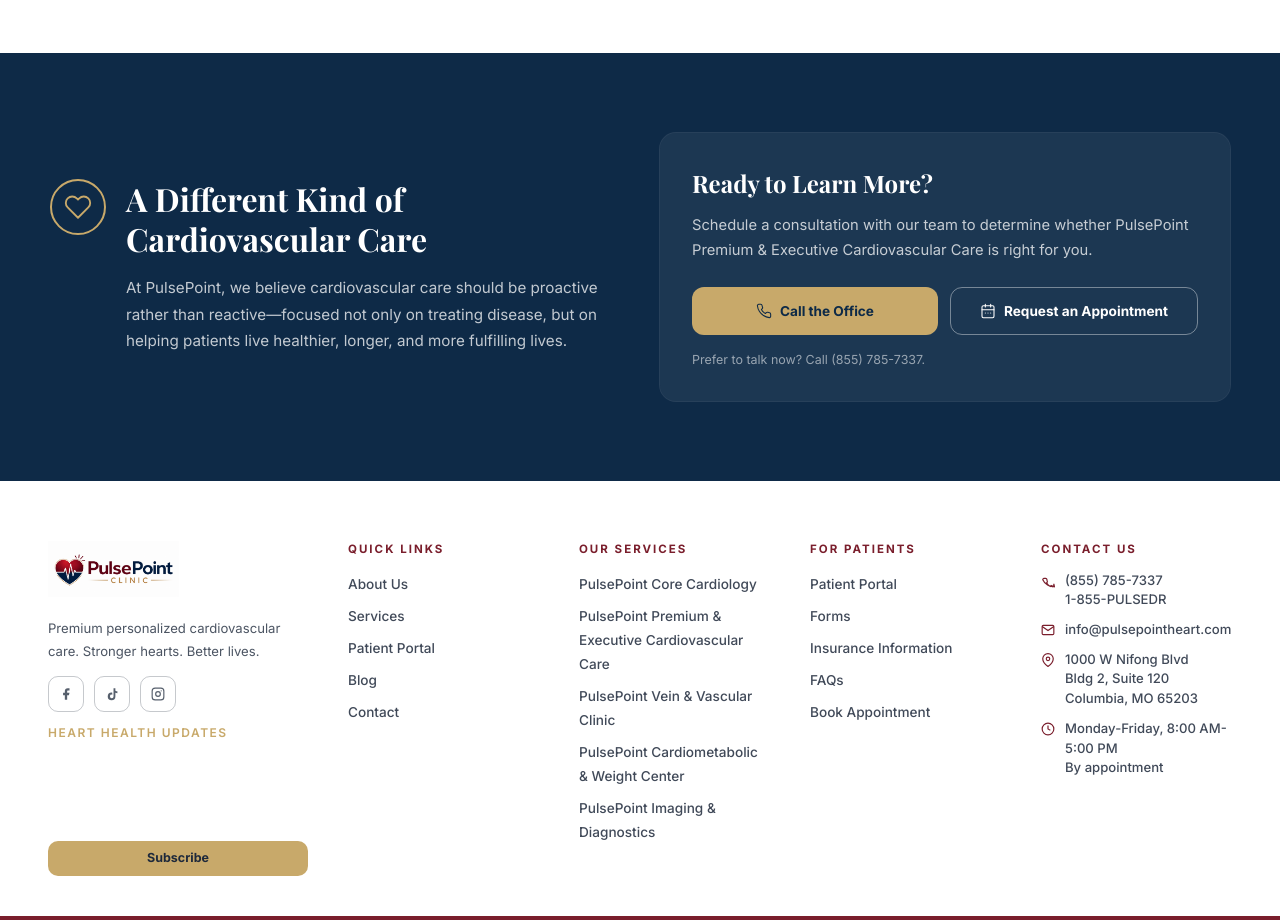
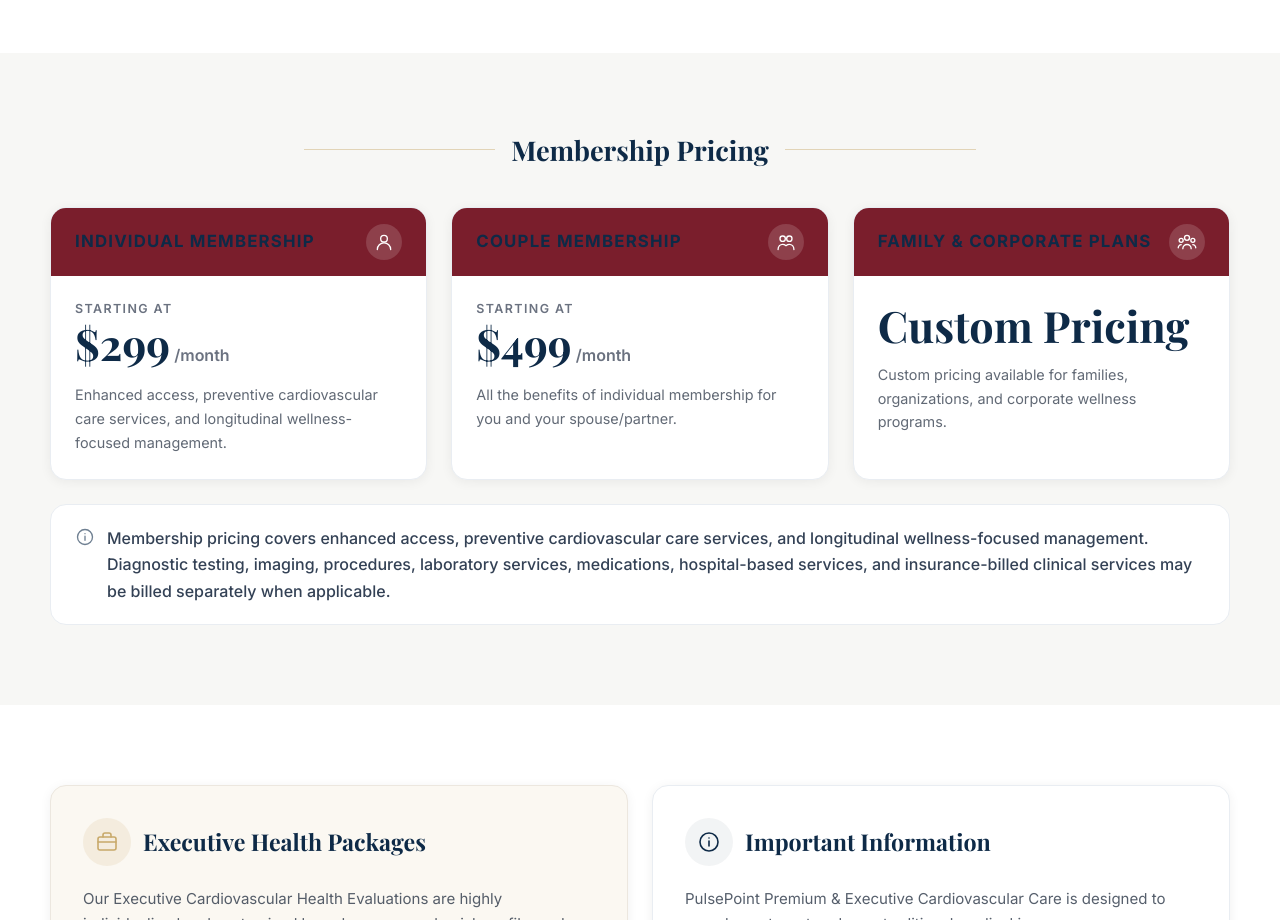
Before and after one commit to jabbeycodes/pulsepointheart.com, a Next.js app: page /premium-cardiovascular-care in a window 1280 px wide. Shown: the part 1880-2800 px from the top of the page. Built offline with nearby package versions, Linux system fonts and the light colour scheme; a web font is replaced by a local one.

Commit message:
Restore pricing on premium and cardiometabolic pages, only diagnostics hidden

```diff
--- a/app/cardiometabolic-weight-loss/page.tsx
+++ b/app/cardiometabolic-weight-loss/page.tsx
@@ -7,7 +7,7 @@ import StickyMobileCta from '@/components/StickyMobileCta'
 export const metadata: Metadata = {
   title: 'Cardiometabolic & Weight Loss Clinic | PulsePoint Cardiology',
   description:
-    'Physician-led medical weight loss and cardiometabolic care at PulsePoint. Membership includes GLP-1 management, InBody analysis, personalized treatment plans, and cardiovascular risk reduction.',
+    'Physician-led medical weight loss and cardiometabolic care at PulsePoint. One simple $299/month membership including GLP-1 management, InBody analysis, personalized treatment plans, and cardiovascular risk reduction.',
 }
 
 // Clinic contact, kept here so a single edit updates copy + tel: link.
@@ -303,7 +303,12 @@ export default function CardiometabolicWeightLossPage() {
                   <Icon name="calendar" className="h-4 w-4" />
                   Book a Consultation
                 </Link>
-                {/* Pricing link removed */}
+                <Link
+                  href="#pricing"
+                  className="inline-flex min-h-[48px] items-center justify-center rounded-xl border border-gold bg-white px-6 py-3 text-sm font-bold text-navy transition-colors hover:bg-gold/10"
+                >
+                  View Membership
+                </Link>
               </div>
             </div>
 
@@ -405,7 +410,53 @@ export default function CardiometabolicWeightLossPage() {
           </div>
         </section>
 
-        {/* PRICING SECTION REMOVED — contact office for pricing */}
+        {/* SINGLE PRICING CARD */}
+        <section id="pricing" className="px-5 py-4 sm:px-8 lg:px-12">
+          <div className="mx-auto max-w-[1180px]">
+            <div className="grid overflow-hidden rounded-3xl border border-[#E9EDF2] bg-white shadow-card lg:grid-cols-[340px_1fr]">
+              {/* Maroon label panel */}
+              <div className="flex flex-col justify-center gap-5 bg-wine px-7 py-10 text-white sm:px-9">
+                <span className="flex h-16 w-16 items-center justify-center rounded-full border-2 border-gold text-gold">
+                  <Icon name="heart" className="h-8 w-8" />
+                </span>
+                <div className="text-[.74rem] font-bold uppercase tracking-[2.4px] text-gold">
+                  Membership Pricing
+                </div>
+                <h2 className="font-display text-[1.5rem] font-bold leading-tight sm:text-[1.75rem]">
+                  PulsePoint Cardiometabolic &amp; Weight Loss Membership
+                </h2>
+              </div>
+
+              {/* Price + benefits */}
+              <div className="p-7 sm:p-9 lg:p-10">
+                <div className="flex flex-wrap items-end gap-x-2">
+                  <span className="font-display text-[3rem] font-bold leading-none text-navy sm:text-[3.6rem]">
+                    $299
+                  </span>
+                  <span className="pb-1 text-[1.1rem] font-semibold text-muted">
+                    /month
+                  </span>
+                </div>
+                <p className="mt-2 text-[.95rem] font-semibold uppercase tracking-[1px] text-wine">
+                  One simple membership. Everything included.
+                </p>
+
+                <ul className="mt-6 grid gap-x-8 gap-y-3 sm:grid-cols-2">
+                  {PLAN_INCLUDES.map((item) => (
+                    <li key={item} className="flex items-start gap-3">
+                      <span className="mt-0.5 flex h-5 w-5 flex-shrink-0 items-center justify-center rounded-full bg-wine/10 text-wine">
+                        <CheckBadge />
+                      </span>
+                      <span className="text-[.9rem] leading-[1.45] text-charcoal/85">
+                        {item}
+                      </span>
+                    </li>
+                  ))}
+                </ul>
+              </div>
+            </div>
+          </div>
+        </section>
 
         {/* IMPORTANT INFORMATION */}
         <section className="px-5 py-14 sm:px-8 sm:py-16 lg:px-12 lg:py-20">
--- a/app/premium-cardiovascular-care/page.tsx
+++ b/app/premium-cardiovascular-care/page.tsx
@@ -72,7 +72,7 @@ const PRICING = [
   {
     tier: 'Individual Membership',
     leadIn: 'Starting at',
-    price: '',
+    price: '$299',
     cadence: '/month',
     icon: 'person',
     text: 'Enhanced access, preventive cardiovascular care services, and longitudinal wellness-focused management.',
@@ -80,7 +80,7 @@ const PRICING = [
   {
     tier: 'Couple Membership',
     leadIn: 'Starting at',
-    price: '',
+    price: '$499',
     cadence: '/month',
     icon: 'couple',
     text: 'All the benefits of individual membership for you and your spouse/partner.',
@@ -88,10 +88,10 @@ const PRICING = [
   {
     tier: 'Family & Corporate Plans',
     leadIn: '',
-    price: '',
+    price: 'Custom Pricing',
     cadence: '',
     icon: 'group',
-    text: 'Available for families, organizations, and corporate wellness programs.',
+    text: 'Custom pricing available for families, organizations, and corporate wellness programs.',
   },
 ]
 
@@ -282,7 +282,12 @@ export default function PremiumCardiovascularCarePage() {
                   <Icon name="calendar" className="h-4 w-4" />
                   Request an Appointment
                 </Link>
-                {/* Pricing link removed */}
+                <Link
+                  href="#pricing"
+                  className="inline-flex min-h-[48px] items-center justify-center rounded-xl border border-gold bg-white px-6 py-3 text-sm font-bold text-navy transition-colors hover:bg-gold/10"
+                >
+                  View Membership Pricing
+                </Link>
               </div>
             </div>
 
@@ -376,9 +381,124 @@ export default function PremiumCardiovascularCarePage() {
           </div>
         </section>
 
-        {/* PRICING SECTION REMOVED — contact office for pricing */}
+        {/* D. MEMBERSHIP PRICING */}
+        <section id="pricing" className="px-5 py-14 sm:px-8 sm:py-16 lg:px-12 lg:py-20">
+          <div className="mx-auto max-w-[1180px]">
+            <SectionHeading>Membership Pricing</SectionHeading>
 
+            <div className="mt-10 grid gap-6 lg:grid-cols-3">
+              {PRICING.map((plan) => (
+                <article
+                  key={plan.tier}
+                  className="flex h-full flex-col overflow-hidden rounded-2xl border border-[#E9EDF2] bg-white shadow-card"
+                >
+                  <div className="flex items-center justify-between gap-3 bg-wine px-6 py-4">
+                    <h3 className="text-[.8rem] font-bold uppercase tracking-[1.2px] text-white">
+                      {plan.tier}
+                    </h3>
+                    <span className="flex h-9 w-9 flex-shrink-0 items-center justify-center rounded-full bg-white/15 text-white">
+                      <Icon name={plan.icon} className="h-5 w-5" />
+                    </span>
+                  </div>
+                  <div className="flex flex-1 flex-col p-6">
+                    {plan.leadIn ? (
+                      <div className="text-[.78rem] font-semibold uppercase tracking-[1.4px] text-muted">
+                        {plan.leadIn}
+                      </div>
+                    ) : null}
+                    <div className="mt-1 flex items-baseline gap-1">
+                      <span className="font-display text-[2.4rem] font-bold leading-none text-navy sm:text-[2.7rem]">
+                        {plan.price}
+                      </span>
+                      {plan.cadence ? (
+                        <span className="text-[1rem] font-semibold text-muted">
+                          {plan.cadence}
+                        </span>
+                      ) : null}
+                    </div>
+                    <p className="mt-4 text-[.9rem] leading-[1.65] text-charcoal/70">
+                      {plan.text}
+                    </p>
+                  </div>
+                </article>
+              ))}
+            </div>
 
+            {/* Pricing disclaimer */}
+            <div className="mt-6 flex items-start gap-3 rounded-2xl border border-[#E9EDF2] bg-white px-6 py-5">
+              <span className="mt-0.5 flex-shrink-0 text-navy/60">
+                <Icon name="info" className="h-5 w-5" />
+              </span>
+              <p className="text-[.82rem] leading-[1.65] text-muted">
+                Membership pricing covers enhanced access, preventive
+                cardiovascular care services, and longitudinal wellness-focused
+                management. Diagnostic testing, imaging, procedures, laboratory
+                services, medications, hospital-based services, and
+                insurance-billed clinical services may be billed separately when
+                applicable.
+              </p>
+            </div>
+          </div>
+        </section>
+
+        {/* E. EXECUTIVE HEALTH PACKAGES + IMPORTANT INFORMATION */}
+        <section className="bg-white px-5 py-14 sm:px-8 sm:py-16 lg:px-12 lg:py-20">
+          <div className="mx-auto grid max-w-[1180px] gap-6 lg:grid-cols-2 lg:items-stretch">
+            {/* Executive Health Packages */}
+            <article className="flex flex-col overflow-hidden rounded-2xl border border-[#ECE7DF] bg-[#FBF8F2] shadow-card">
+              <div className="flex flex-1 flex-col p-7 sm:p-8">
+                <div className="flex items-center gap-3">
+                  <span className="flex h-12 w-12 flex-shrink-0 items-center justify-center rounded-full bg-gold/15 text-gold">
+                    <Icon name="briefcase" className="h-6 w-6" />
+                  </span>
+                  <h2 className="font-display text-[1.3rem] font-bold text-navy sm:text-[1.45rem]">
+                    Executive Health Packages
+                  </h2>
+                </div>
+                <p className="mt-5 text-[.94rem] leading-[1.7] text-charcoal/75">
+                  Our Executive Cardiovascular Health Evaluations are highly
+                  individualized and customized based on your goals, risk
+                  profile, and desired level of testing and wellness assessment.
+                </p>
+                <p className="mt-4 text-[.94rem] leading-[1.7] text-charcoal/75">
+                  These programs may include advanced cardiovascular imaging,
+                  comprehensive metabolic evaluation, performance optimization,
+                  preventive diagnostics, and same-day coordinated testing.
+                </p>
+              </div>
+              <Link
+                href="/contact"
+                className="flex items-center justify-center gap-2 bg-gold px-6 py-4 text-center text-[.82rem] font-bold uppercase tracking-[1px] text-navy transition-opacity hover:opacity-90"
+              >
+                <Icon name="phone" className="h-4 w-4" />
+                Please Contact Our Office for Pricing and Customization
+              </Link>
+            </article>
+
+            {/* Important Information */}
+            <article className="flex flex-col rounded-2xl border border-[#E9EDF2] bg-white p-7 shadow-card sm:p-8">
+              <div className="flex items-center gap-3">
+                <span className="flex h-12 w-12 flex-shrink-0 items-center justify-center rounded-full bg-navy/5 text-navy">
+                  <Icon name="info" className="h-6 w-6" />
+                </span>
+                <h2 className="font-display text-[1.3rem] font-bold text-navy sm:text-[1.45rem]">
+                  Important Information
+                </h2>
+              </div>
+              <p className="mt-5 text-[.94rem] leading-[1.7] text-charcoal/75">
+                PulsePoint Premium &amp; Executive Cardiovascular Care is
+                designed to complement&mdash;not replace&mdash;traditional
+                medical insurance.
+              </p>
+              <p className="mt-4 text-[.94rem] leading-[1.7] text-charcoal/75">
+                Patients are encouraged to maintain active health insurance
+                coverage for hospitalizations, specialist procedures, imaging,
+                laboratory testing, medications, and other healthcare services
+                outside the scope of membership services.
+              </p>
+            </article>
+          </div>
+        </section>
 
         {/* F. FINAL CTA / FOOTER PANEL */}
         <section className="bg-navy px-5 py-14 text-white sm:px-8 sm:py-16 lg:px-12 lg:py-20">
--- a/components/MembershipInquiryForm.tsx
+++ b/components/MembershipInquiryForm.tsx
@@ -100,7 +100,7 @@ export default function MembershipInquiryForm() {
           name="notes"
           rows={3}
           maxLength={500}
-          placeholder="Any questions about the membership program, what's included, etc."
+          placeholder="Any questions about the membership program, pricing, what's included, etc."
           className={`${inputCls} resize-y`}
         />
       </div>
```
Also changed, not shown: 1 other file (tests, documents, lock files or other folders).
